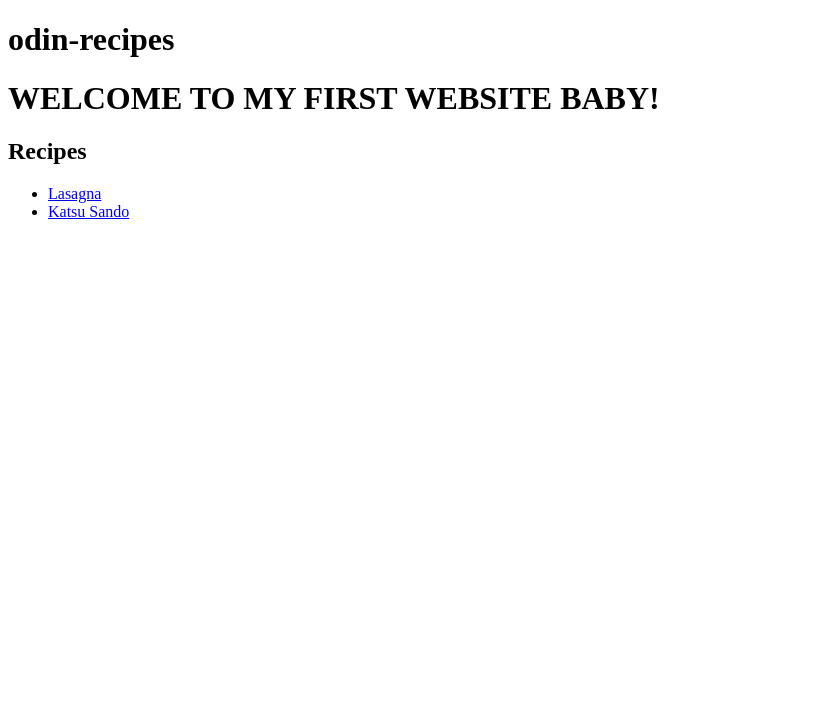
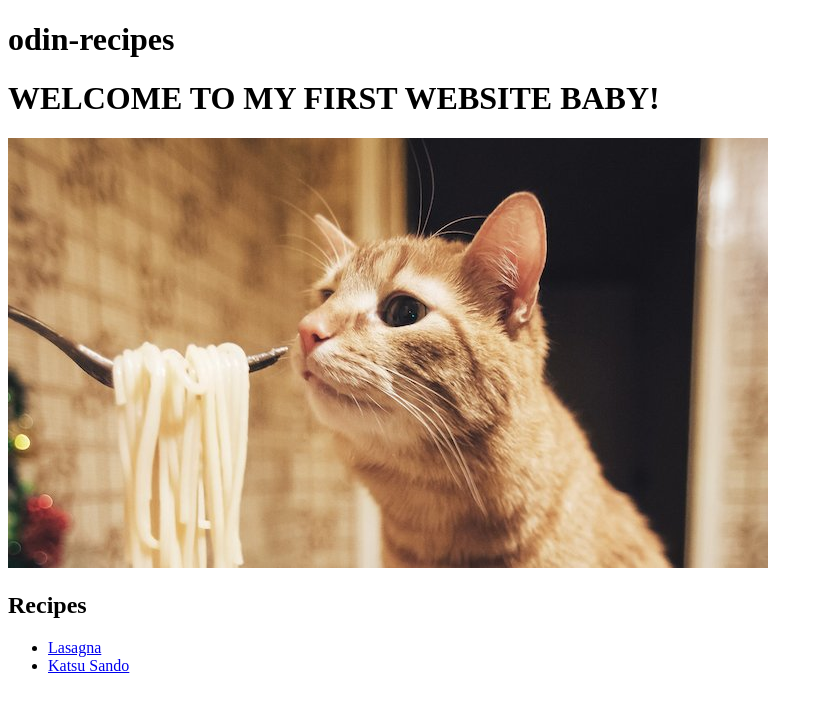
Before and after one commit to Jaretzbalba/odin-recipes, a plain HTML site: page index.html in a window 1280 px wide. Shown: the whole page, without its empty margins (0-823 px from the left). Drawn offline with Linux system fonts and the light colour scheme.

Commit message:
add img to homepage

```diff
--- a/index.html
+++ b/index.html
@@ -9,6 +9,8 @@
 <body>
     <h1>odin-recipes</h1>
     <h1> WELCOME TO MY FIRST WEBSITE BABY!</h1>
+    <img src="img/cat.jpg" alt="Jaret and his baby">
+
         <h2>Recipes</h2>
             <ul>
                <li><a href="recipes/lasagna.html">Lasagna</a> </li>
```
Also changed, not shown: img/cat.jpg (added), 2 other files.
